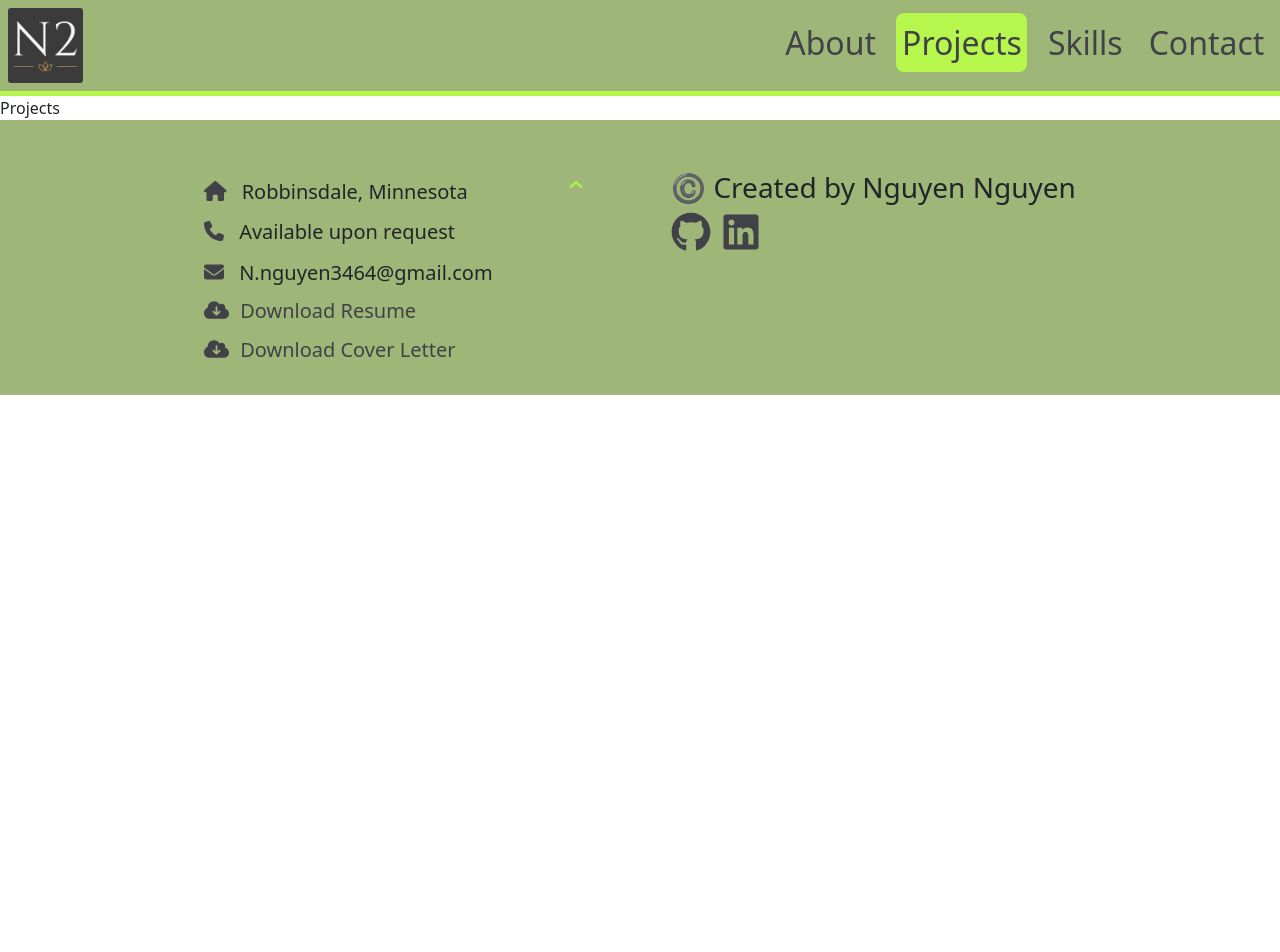
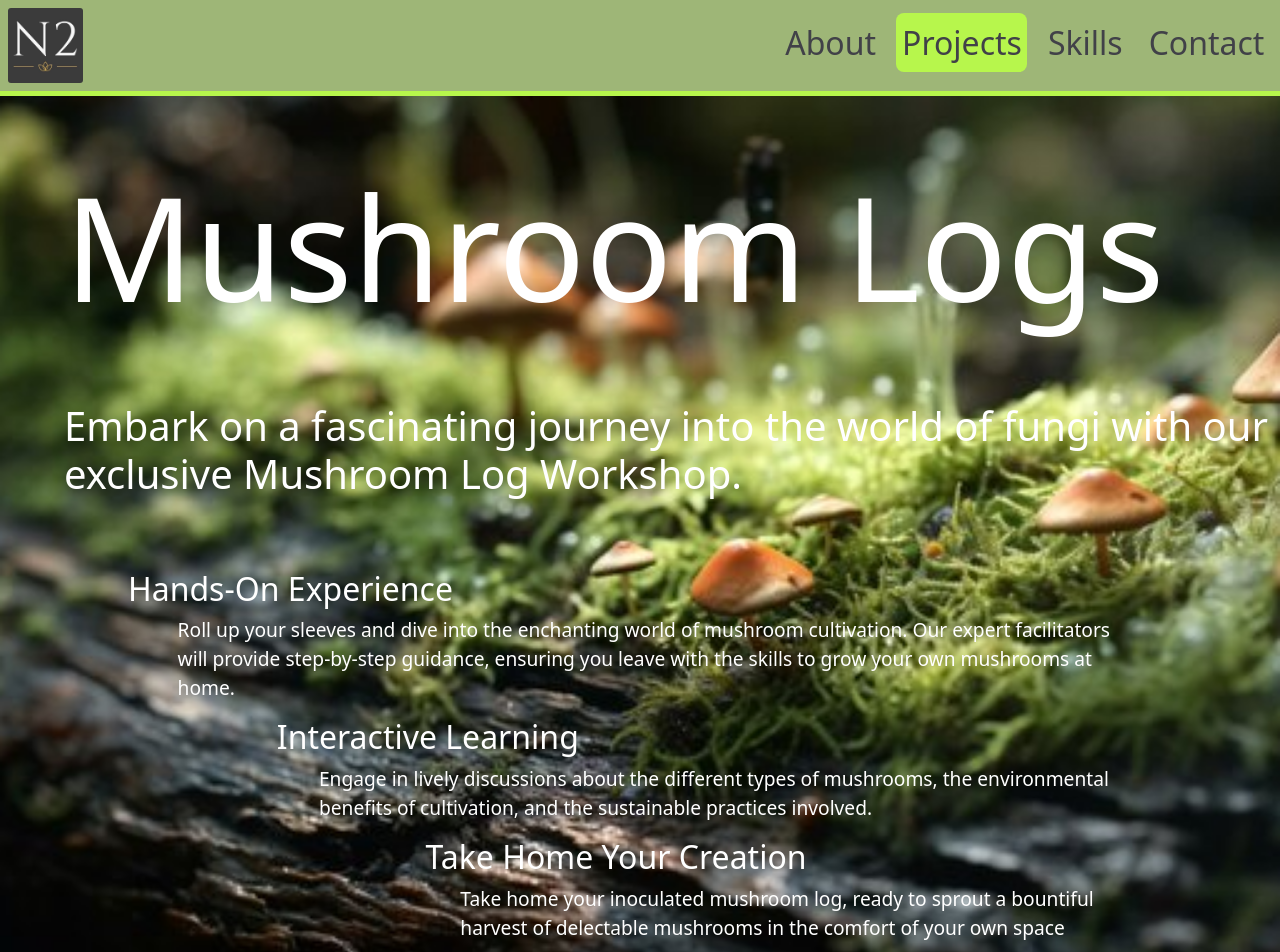
Before and after one commit to Nguyen3464/Portfolio, a React (Create React App) app: page /projects in a window 1280 px wide. Shown: the top 952 px of the page. Before the commit the page ends 800 px from the top, so only its background shows below. Built offline with nearby package versions, Linux system fonts and the light colour scheme.

Commit message:
start mushroom log project

```diff
--- a/src/App.js
+++ b/src/App.js
@@ -10,6 +10,7 @@ import { Contact } from './Pages/Contact'
 import "./Css/Footer.css"
 import "./Css/Header.css"
 import "./Css/Home.css"
+import "./Css/Projects.css"
 
 
 const App = () => {
--- /dev/null
+++ b/src/Css/Projects.css
@@ -0,0 +1,64 @@
+.projects-section1 {
+    height: 900px;
+    background-image: url('../Assets/mushroomhero.jpeg');
+    background-size: cover;
+    background-position: center;
+    color: white;
+}
+
+.container1 {
+    font-size: 9em;
+    padding-top: 5%;
+    padding-left: 5%;
+}
+.container1 h1 {
+    font-size: 1em;
+}
+.container1 h3 {
+    font-size: 40px;
+    padding-top: 5%;
+}
+
+.container2 {
+    width: 70rem;
+    padding: 5%;
+    margin-left: 5%;
+
+    font-weight: 300;;
+}
+.container2 p  {
+    margin-left: 5%;
+    font-size: 1.2em;
+}
+.container2 h5{
+    font-size: 2em;
+}
+.sub-container2 {
+    margin-left: 15%;
+}
+.sub-container3 {
+    margin-left: 30%;
+}
+container2 {
+    overflow: hidden;
+  }
+.sub-container1,
+.sub-container2,
+.sub-container3 {
+  opacity: 0;
+  transform: translateY(100%);
+  transition: opacity 2s, transform 1s;
+}
+.sub-container2 {
+    transition-delay: 1s;
+}
+  .sub-container3 {
+    transition-delay: 2s;
+  }
+
+  .activate-motion .sub-container1,
+  .activate-motion .sub-container2,
+  .activate-motion .sub-container3 {
+    opacity: 1;
+    transform: translateY(0);
+  }
--- a/src/Pages/Projects.js
+++ b/src/Pages/Projects.js
@@ -1,7 +1,39 @@
-import React from 'react'
+import React, { useEffect, useState } from 'react';
 
 export const Projects = () => {
+  const [showMotionDiv, setShowMotionDiv] = useState(false);
+  useEffect(() => {
+    const timeoutId = setTimeout(() => {
+      setShowMotionDiv(true);
+    }, 1000);
+    return () => clearTimeout(timeoutId);
+  }, []);
   return (
-    <div>Projects</div>
+    <>
+      <div>
+        <div className='projects-section1'>
+          <div className='container1'>
+            <h1>Mushroom Logs</h1>
+            <h3>
+              Embark on a fascinating journey into the world of fungi with our exclusive Mushroom Log Workshop.
+            </h3>
+          </div>
+          <div className={`container2 ${showMotionDiv ? 'activate-motion' : ''}`}>
+            <div className='sub-container1'>
+              <h5>Hands-On Experience</h5>
+              <p>Roll up your sleeves and dive into the enchanting world of mushroom cultivation. Our expert facilitators will provide step-by-step guidance, ensuring you leave with the skills to grow your own mushrooms at home.</p>
+            </div>
+            <div className='sub-container2'>
+              <h5>Interactive Learning</h5>
+              <p>Engage in lively discussions about the different types of mushrooms, the environmental benefits of cultivation, and the sustainable practices involved.</p>
+            </div>
+            <div className='sub-container3'>
+              <h5>Take Home Your Creation</h5>
+              <p>Take home your inoculated mushroom log, ready to sprout a bountiful harvest of delectable mushrooms in the comfort of your own space</p>
+            </div>
+          </div>
+        </div>
+      </div>
+    </>
   )
 }
```
Also changed, not shown: src/Assets/mushroomhero.jpeg (added).
